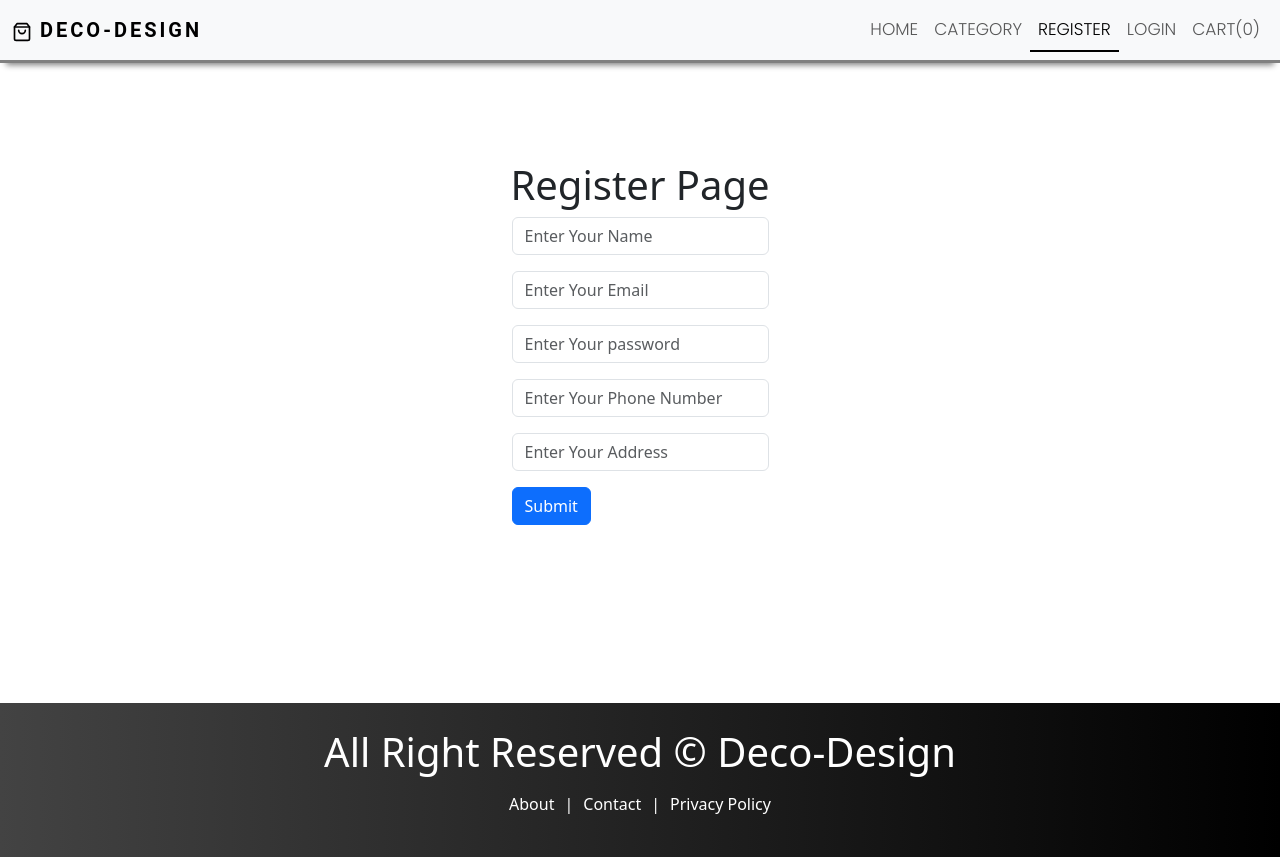
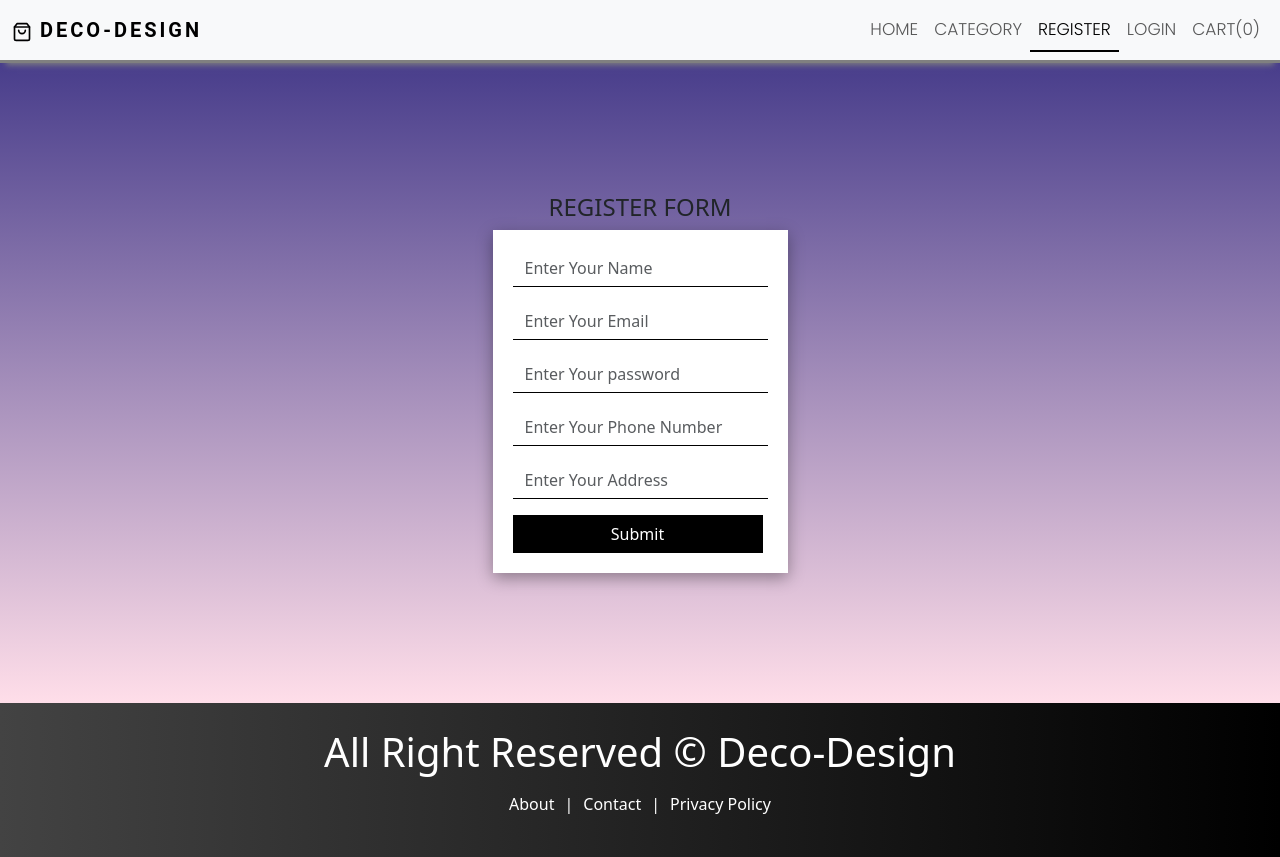
Before and after one commit to capmahin/Deco-Desgin-app, a React (Create React App) app in the folder client/: page /register in a window 1280 px wide. Built offline with nearby package versions, Linux system fonts and the light colour scheme.

Commit message:
add style in register page

```diff
--- a/client/src/index.css
+++ b/client/src/index.css
@@ -100,10 +100,10 @@ font-weight: normal;
 /* =======
 ===register page ==== */
 
-.register{
+/* .register{
   display: flex;
   align-items: center;
   justify-content: center;
   height: 70vh;
   flex-direction: column;
-}
+} */
--- a/client/src/pages/Auth/Register.js
+++ b/client/src/pages/Auth/Register.js
@@ -4,6 +4,7 @@ import axios from 'axios';
 import {useNavigate} from 'react-router-dom';
 import { useState } from 'react';
 import toast from 'react-hot-toast';
+import "../../styles/AuthStyle.css"
 
 const Register = () => {
   const [name, setName] = useState("")
@@ -33,8 +34,8 @@ const Register = () => {
   }
   return (
     <Layout title={"Register - Deco Design"}>
-      <div className="register">
-        <h1>Register Page</h1>
+      <div className="form-container">
+        <h4 className="title">REGISTER FORM</h4>
         <form onSubmit={handleSubmit}>
   <div className="mb-3">
 
--- a/client/src/styles/AuthStyle.css
+++ b/client/src/styles/AuthStyle.css
@@ -4,7 +4,7 @@
     display: flex;
     align-items: center;
     justify-content: center;
-    min-height: 70vh;
+    min-height: 80vh;
     flex-direction: column;
     background-color: #ffdee9;
     background-image: linear-gradient(0deg,#ffdee9 0%, darkslateblue 100%);
```
